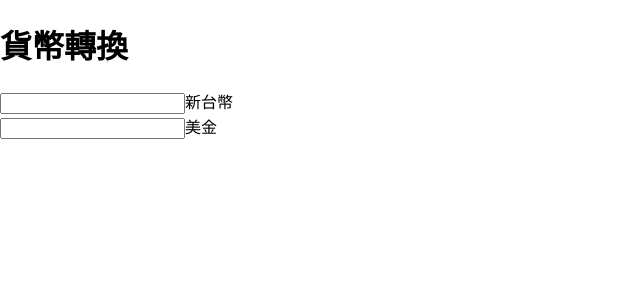
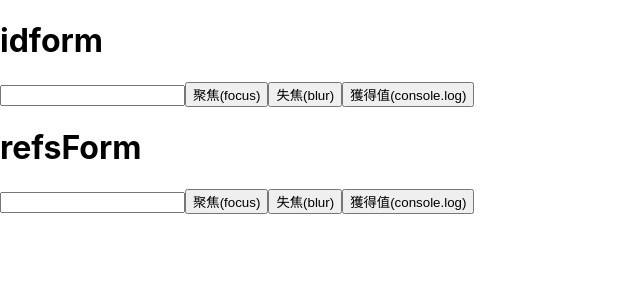
Before and after one commit to Jin22221/react-0108, a React (Create React App) app: page / in a window 1280 px wide. Shown: the top 300 px of the page, without its empty margins (0-640 px from the left). Built offline with nearby package versions, Linux system fonts and the light colour scheme.

Commit message:
key ,  ref 不是屬性

```diff
--- /dev/null
+++ b/src/0114/idform.js
@@ -0,0 +1,34 @@
+import log from 'eslint-plugin-react/lib/util/log'
+import React from 'react'
+
+function Idform() {
+  return (
+    <>
+      <h1>idform</h1>
+      <input type="text" id="my-input" />
+      <button
+        onClick={() => {
+          document.getElementById('my-input').focus()
+        }}
+      >
+        聚焦(focus)
+      </button>
+      <button
+        onClick={() => {
+          document.getElementById('my-input').blur()
+        }}
+      >
+        失焦(blur)
+      </button>
+      <button
+        onClick={() => {
+          console.log(document.getElementById('my-input').value)
+        }}
+      >
+        獲得值(console.log)
+      </button>
+    </>
+  )
+}
+
+export default Idform
--- /dev/null
+++ b/src/0114/refsForm.js
@@ -0,0 +1,36 @@
+import { useRef } from 'react'
+
+function RefsForm() {
+  const inputRef = useRef(null)
+  console.log(inputRef)
+  return (
+    <>
+      <h1>refsForm</h1>
+      <input type="text" ref={inputRef} />
+      <button
+        onClick={() => {
+          //使用時要用 inputRef.current 代表得到的元素實體物件參照
+          inputRef.current.focus()
+        }}
+      >
+        聚焦(focus)
+      </button>
+      <button
+        onClick={() => {
+          inputRef.current.blur()
+        }}
+      >
+        失焦(blur)
+      </button>
+      <button
+        onClick={() => {
+          console.log(inputRef.current.value)
+        }}
+      >
+        獲得值(console.log)
+      </button>
+    </>
+  )
+}
+//key ,  ref 不是屬性
+export default RefsForm
--- a/src/App.js
+++ b/src/App.js
@@ -1,11 +1,13 @@
 // import Counter from './0109/1-counter'
 // import JSXValue from './0109/2-jsx/2-JSXvalue'
 // import Parent from './0110/3-prop-父母子女元件/Parent'
-import Exchange from './0113/money-exchange'
+import Idform from './0114/idform'
+import RefsForm from './0114/refsForm'
 function App() {
   return (
     <>
-      <Exchange />
+      <Idform />
+      <RefsForm />
     </>
   )
 }
```
